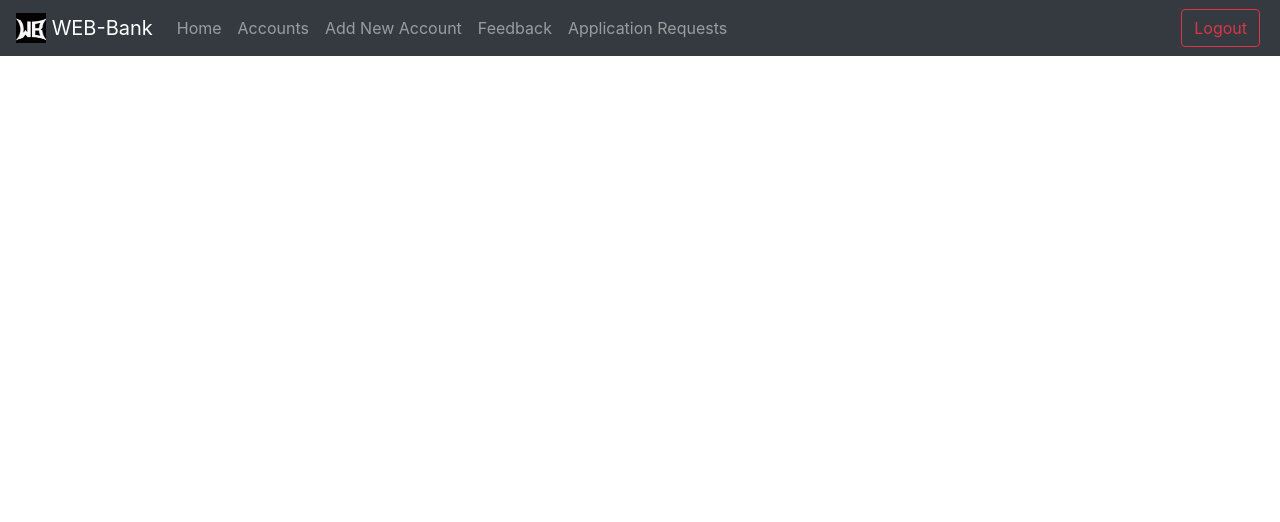
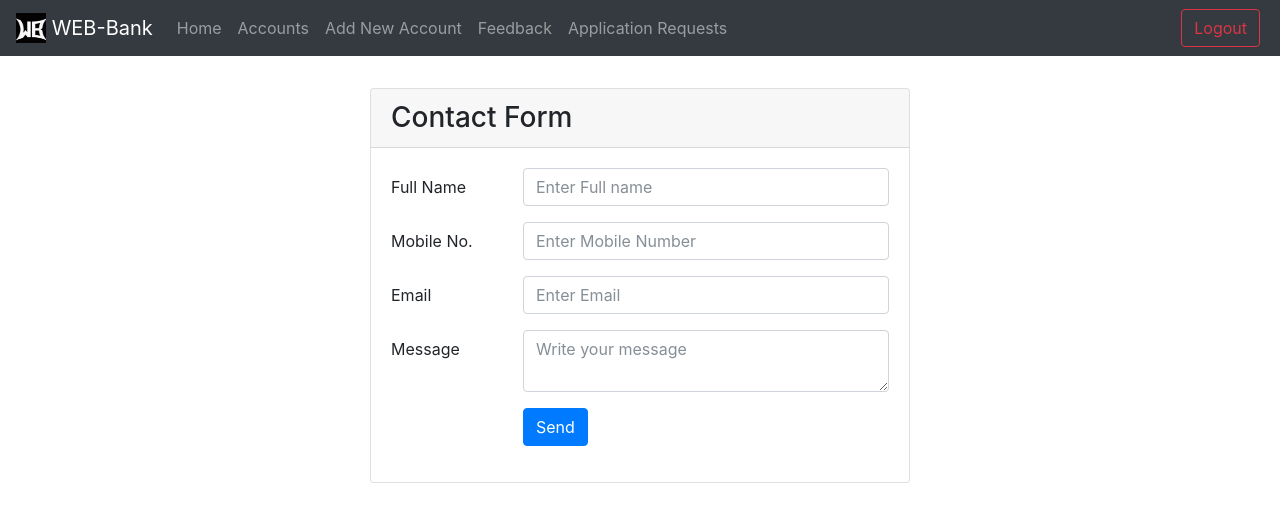
Before and after one commit to pebbles77/WEB-Banking, a PHP site: page /accepted_account.php in a window 1280 px wide. Shown: the top 522 px of the page. Run offline with PHP 8.4, Linux system fonts and the light colour scheme; the visitor is signed in with stand-in values (Sample User, id 1); data that the repository does not hold is empty.

Commit message:
fourth commit

```diff
--- a/accepted_account.php
+++ b/accepted_account.php
@@ -41,6 +41,63 @@ if (!isset($_SESSION['managerId'])) {
       </div>
    </nav><br><br><br>
 
+   <div class="container py-3">
+   <div class="row">
+   <div class="col-md-12">
+   <div class="row justify-content-center">
+   <div class="col-md-6">
+   <div class="card card-outline-secondary">
+   <div class="card-header">
+   <h3 class="mb-0">Contact Form</h3>
+   </div>
+   <div class="card-body">
+   <form autocomplete="off" class="form" role="form" method="post" action="mail_testing.php">
+   <div class="form-group row">
+   <label class="col-lg-3 col-form-label form-control-label">Full Name</label>
+   <div class="col-lg-9">
+      <input class="form-control" type="text" value="" placeholder="Enter Full name" name="full_name" required>
+   </div>
+   </div>
+   <div class="form-group row">
+   <label class="col-lg-3 col-form-label form-control-label">Mobile No.</label>
+   <div class="col-lg-9">
+      <input class="form-control" type="text" value="" placeholder="Enter Mobile Number" name="mobile_number" required>
+   </div>
+   </div>
+   <div class="form-group row">
+   <label class="col-lg-3 col-form-label form-control-label">Email</label>
+   <div class="col-lg-9">
+      <input class="form-control" type="email" value=""  placeholder="Enter Email" name="email" required>
+   </div>
+   </div>
+   <div class="form-group row">
+   <label class="col-lg-3 col-form-label form-control-label">Message</label>
+   <div class="col-lg-9">
+      <textarea class="form-control"  placeholder="Write your message" name="message" required></textarea>
+   </div>
+   </div>
+   <div class="form-group row">
+   <label class="col-lg-3 col-form-label form-control-label"></label>
+   <div class="col-lg-9">
+      <input class="btn btn-primary" type="submit" name="btnsubmit" value="Send">
+   </div>
+   </div>
+
+   </form>
+   </div>
+   </div>
+   </div>
+   </div>
+   </div>
+   </div>
+   </div>
+
+
+
+
+
+
+
    </body>
 
 </html>
```
Also changed, not shown: apply.php (+18 -16 lines), maccounts.php (+20 -21 lines), mail_testing.php (+14 -5 lines), verification.php (+28 -1 lines).
